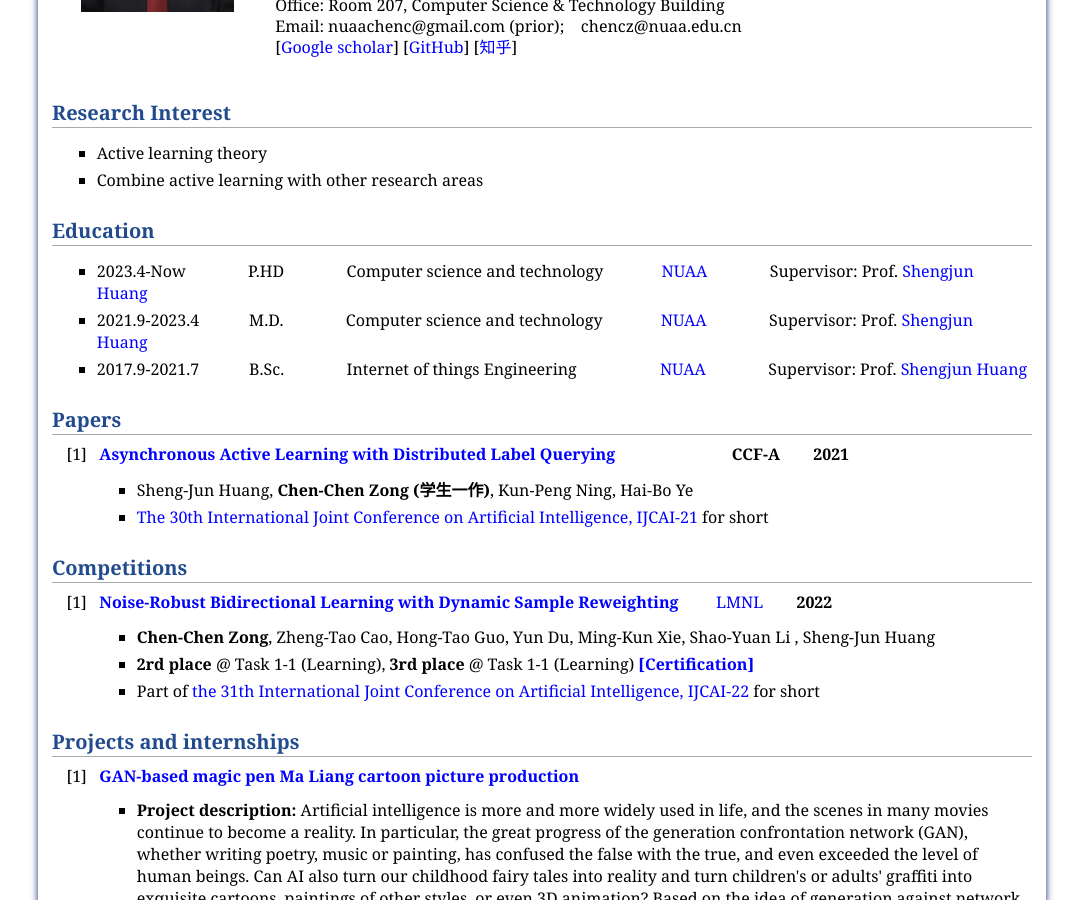
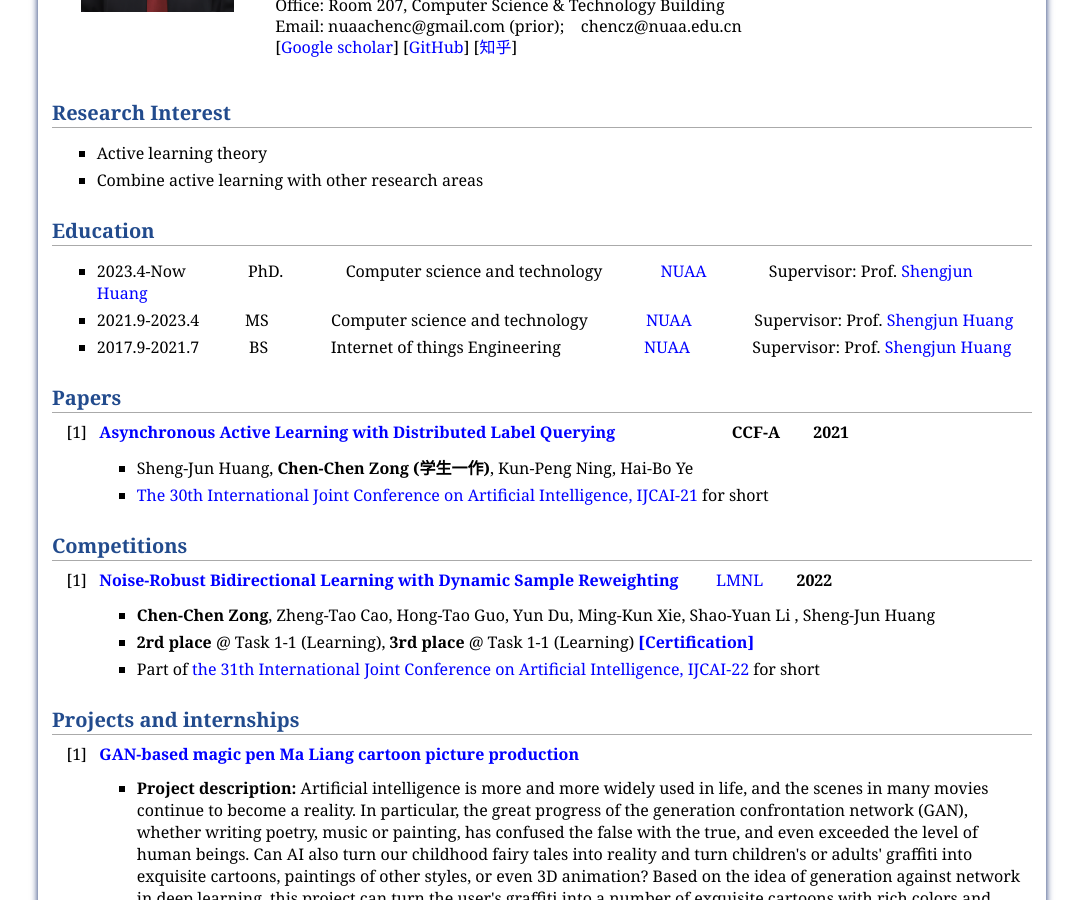
Before and after one commit to ioter-chen/Links_Z.github.io, a Jekyll site: the page index.html, which Jekyll copies as it is, in a window 1280 px wide and 900 px high, scrolled down 330 px. Shown: the whole window, without its empty margins (98-1181 px from the left). Built offline with Jekyll 4.4.1, drawn with Linux system fonts in a browser that asks for light colours.

Commit message:
Update index.html

```diff
--- a/index.html
+++ b/index.html
@@ -89,9 +89,9 @@
 <A NAME="Education"><h2>Education</h2></A>
 
 <ul>
-    <li>2023.4-Now &nbsp;&nbsp;&nbsp;&nbsp;&nbsp;&nbsp;&nbsp;&nbsp;&nbsp;&nbsp;&nbsp;&nbsp;&nbsp; P.HD &nbsp;&nbsp;&nbsp;&nbsp;&nbsp;&nbsp;&nbsp;&nbsp;&nbsp;&nbsp;&nbsp;&nbsp;&nbsp; Computer science and technology&nbsp;&nbsp;&nbsp;&nbsp;&nbsp;&nbsp;&nbsp;&nbsp;&nbsp;&nbsp;&nbsp;&nbsp;&nbsp; <a href="https://www.nuaa.edu.cn/">NUAA</a> &nbsp;&nbsp;&nbsp;&nbsp;&nbsp;&nbsp;&nbsp;&nbsp;&nbsp;&nbsp;&nbsp;&nbsp;&nbsp; Supervisor: Prof. <a href="http://parnec.nuaa.edu.cn/huangsj/">Shengjun Huang</a> </li>
-    <li>2021.9-2023.4 &nbsp;&nbsp;&nbsp;&nbsp;&nbsp;&nbsp;&nbsp;&nbsp;&nbsp;&nbsp; M.D. &nbsp;&nbsp;&nbsp;&nbsp;&nbsp;&nbsp;&nbsp;&nbsp;&nbsp;&nbsp;&nbsp;&nbsp;&nbsp; Computer science and technology&nbsp;&nbsp;&nbsp;&nbsp;&nbsp;&nbsp;&nbsp;&nbsp;&nbsp;&nbsp;&nbsp;&nbsp;&nbsp; <a href="https://www.nuaa.edu.cn/">NUAA</a> &nbsp;&nbsp;&nbsp;&nbsp;&nbsp;&nbsp;&nbsp;&nbsp;&nbsp;&nbsp;&nbsp;&nbsp;&nbsp; Supervisor: Prof. <a href="http://parnec.nuaa.edu.cn/huangsj/">Shengjun Huang</a> </li>
-    <li>2017.9-2021.7 &nbsp;&nbsp;&nbsp;&nbsp;&nbsp;&nbsp;&nbsp;&nbsp;&nbsp;&nbsp; B.Sc. &nbsp;&nbsp;&nbsp;&nbsp;&nbsp;&nbsp;&nbsp;&nbsp;&nbsp;&nbsp;&nbsp;&nbsp;&nbsp; Internet of things Engineering &nbsp;&nbsp;&nbsp;&nbsp;&nbsp;&nbsp;&nbsp;&nbsp;&nbsp;&nbsp;&nbsp;&nbsp;&nbsp;&nbsp;&nbsp;&nbsp;&nbsp;&nbsp; <a href="https://www.nuaa.edu.cn/">NUAA</a> &nbsp;&nbsp;&nbsp;&nbsp;&nbsp;&nbsp;&nbsp;&nbsp;&nbsp;&nbsp;&nbsp;&nbsp;&nbsp; Supervisor: Prof. <a href="http://parnec.nuaa.edu.cn/huangsj/">Shengjun Huang</a> </li>
+    <li>2023.4-Now &nbsp;&nbsp;&nbsp;&nbsp;&nbsp;&nbsp;&nbsp;&nbsp;&nbsp;&nbsp;&nbsp;&nbsp;&nbsp; PhD. &nbsp;&nbsp;&nbsp;&nbsp;&nbsp;&nbsp;&nbsp;&nbsp;&nbsp;&nbsp;&nbsp;&nbsp;&nbsp; Computer science and technology&nbsp;&nbsp;&nbsp;&nbsp;&nbsp;&nbsp;&nbsp;&nbsp;&nbsp;&nbsp;&nbsp;&nbsp;&nbsp; <a href="https://www.nuaa.edu.cn/">NUAA</a> &nbsp;&nbsp;&nbsp;&nbsp;&nbsp;&nbsp;&nbsp;&nbsp;&nbsp;&nbsp;&nbsp;&nbsp;&nbsp; Supervisor: Prof. <a href="http://parnec.nuaa.edu.cn/huangsj/">Shengjun Huang</a> </li>
+    <li>2021.9-2023.4 &nbsp;&nbsp;&nbsp;&nbsp;&nbsp;&nbsp;&nbsp;&nbsp;&nbsp; MS &nbsp;&nbsp;&nbsp;&nbsp;&nbsp;&nbsp;&nbsp;&nbsp;&nbsp;&nbsp;&nbsp;&nbsp;&nbsp; Computer science and technology&nbsp;&nbsp;&nbsp;&nbsp;&nbsp;&nbsp;&nbsp;&nbsp;&nbsp;&nbsp;&nbsp;&nbsp;&nbsp; <a href="https://www.nuaa.edu.cn/">NUAA</a> &nbsp;&nbsp;&nbsp;&nbsp;&nbsp;&nbsp;&nbsp;&nbsp;&nbsp;&nbsp;&nbsp;&nbsp;&nbsp; Supervisor: Prof. <a href="http://parnec.nuaa.edu.cn/huangsj/">Shengjun Huang</a> </li>
+    <li>2017.9-2021.7 &nbsp;&nbsp;&nbsp;&nbsp;&nbsp;&nbsp;&nbsp;&nbsp;&nbsp;&nbsp; BS &nbsp;&nbsp;&nbsp;&nbsp;&nbsp;&nbsp;&nbsp;&nbsp;&nbsp;&nbsp;&nbsp;&nbsp;&nbsp; Internet of things Engineering &nbsp;&nbsp;&nbsp;&nbsp;&nbsp;&nbsp;&nbsp;&nbsp;&nbsp;&nbsp;&nbsp;&nbsp;&nbsp;&nbsp;&nbsp;&nbsp;&nbsp;&nbsp; <a href="https://www.nuaa.edu.cn/">NUAA</a> &nbsp;&nbsp;&nbsp;&nbsp;&nbsp;&nbsp;&nbsp;&nbsp;&nbsp;&nbsp;&nbsp;&nbsp;&nbsp; Supervisor: Prof. <a href="http://parnec.nuaa.edu.cn/huangsj/">Shengjun Huang</a> </li>
 
 </ul>
 
```
